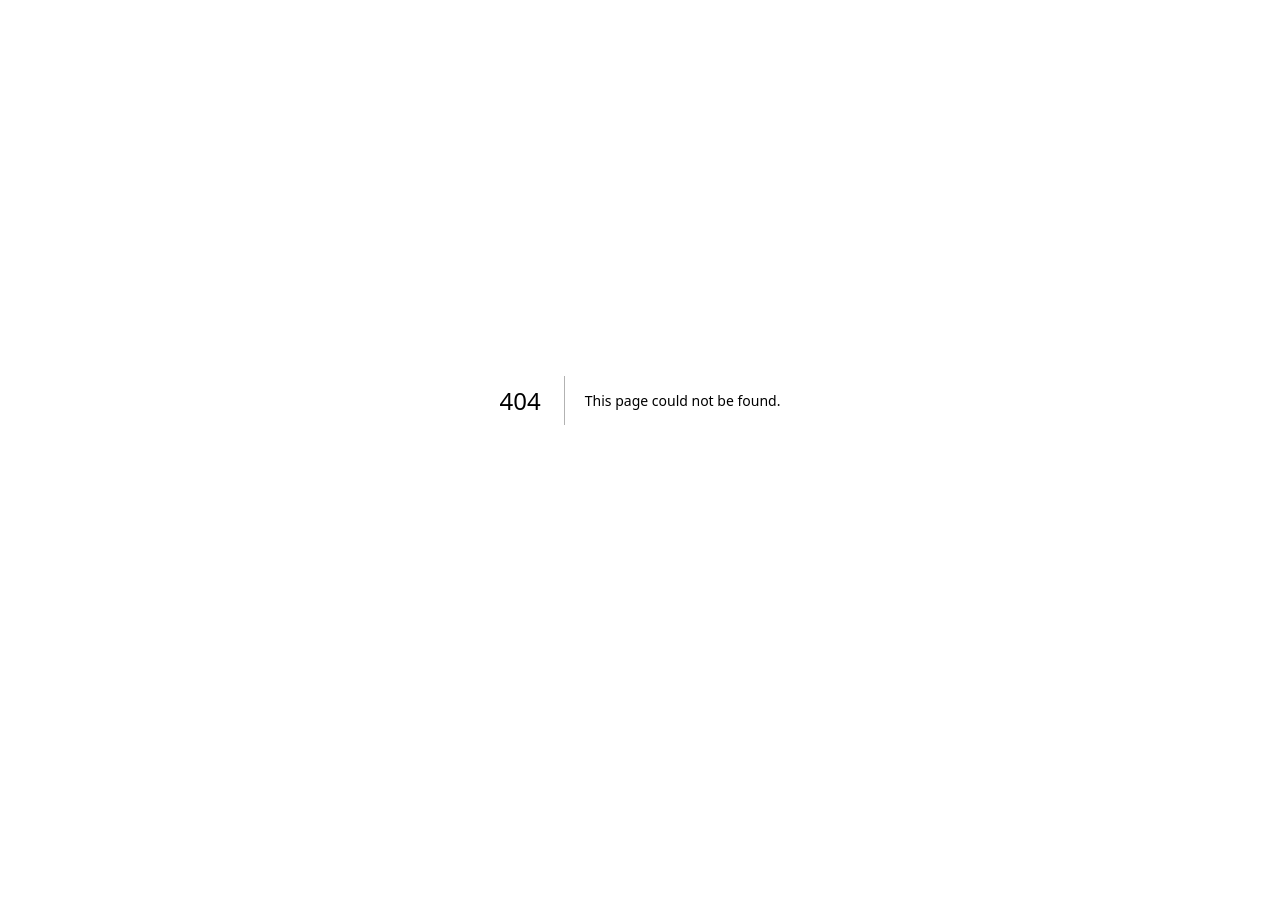
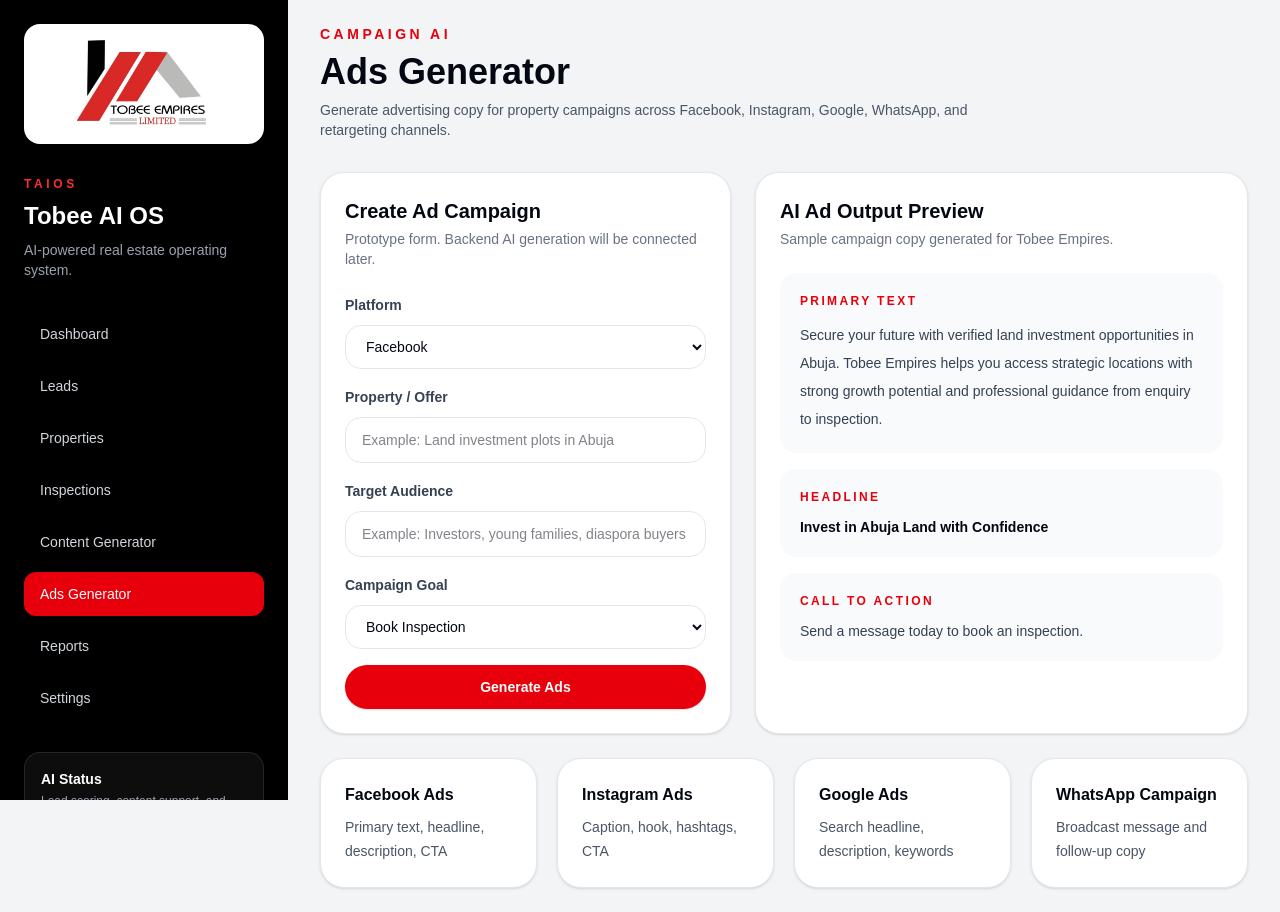
Before and after one commit to taios-dashboard/taios-dashboard, a Next.js app: page /ads-generator in a window 1280 px wide. Before the commit this address had no page. Before the commit the page ends 800 px from the top, so only its background shows below. Built offline with nearby package versions, Linux system fonts and the light colour scheme.

Commit message:
Add ads generator page

```diff
--- /dev/null
+++ b/src/app/ads-generator/page.tsx
@@ -0,0 +1,162 @@
+import Sidebar from "@/components/Sidebar";
+
+const adChannels = [
+  {
+    channel: "Facebook Ads",
+    output: "Primary text, headline, description, CTA",
+  },
+  {
+    channel: "Instagram Ads",
+    output: "Caption, hook, hashtags, CTA",
+  },
+  {
+    channel: "Google Ads",
+    output: "Search headline, description, keywords",
+  },
+  {
+    channel: "WhatsApp Campaign",
+    output: "Broadcast message and follow-up copy",
+  },
+];
+
+export default function AdsGeneratorPage() {
+  return (
+    <main className="min-h-screen bg-gray-100 text-gray-950">
+      <div className="flex">
+        <Sidebar />
+
+        <section className="min-h-screen flex-1 px-5 py-6 lg:px-8">
+          <header className="mb-8">
+            <p className="text-sm font-semibold uppercase tracking-[0.25em] text-red-600">
+              Campaign AI
+            </p>
+            <h1 className="mt-2 text-3xl font-bold text-gray-950 md:text-4xl">
+              Ads Generator
+            </h1>
+            <p className="mt-2 max-w-2xl text-sm text-gray-600">
+              Generate advertising copy for property campaigns across Facebook,
+              Instagram, Google, WhatsApp, and retargeting channels.
+            </p>
+          </header>
+
+          <section className="grid gap-6 xl:grid-cols-[1fr_1.2fr]">
+            <div className="rounded-3xl border border-gray-200 bg-white p-6 shadow-sm">
+              <h2 className="text-xl font-bold text-gray-950">
+                Create Ad Campaign
+              </h2>
+              <p className="mt-1 text-sm text-gray-500">
+                Prototype form. Backend AI generation will be connected later.
+              </p>
+
+              <div className="mt-6 space-y-4">
+                <div>
+                  <label className="text-sm font-semibold text-gray-700">
+                    Platform
+                  </label>
+                  <select className="mt-2 w-full rounded-2xl border border-gray-200 bg-white px-4 py-3 text-sm outline-none focus:border-red-500">
+                    <option>Facebook</option>
+                    <option>Instagram</option>
+                    <option>Google</option>
+                    <option>WhatsApp</option>
+                    <option>Retargeting Campaign</option>
+                  </select>
+                </div>
+
+                <div>
+                  <label className="text-sm font-semibold text-gray-700">
+                    Property / Offer
+                  </label>
+                  <input
+                    className="mt-2 w-full rounded-2xl border border-gray-200 px-4 py-3 text-sm outline-none focus:border-red-500"
+                    placeholder="Example: Land investment plots in Abuja"
+                  />
+                </div>
+
+                <div>
+                  <label className="text-sm font-semibold text-gray-700">
+                    Target Audience
+                  </label>
+                  <input
+                    className="mt-2 w-full rounded-2xl border border-gray-200 px-4 py-3 text-sm outline-none focus:border-red-500"
+                    placeholder="Example: Investors, young families, diaspora buyers"
+                  />
+                </div>
+
+                <div>
+                  <label className="text-sm font-semibold text-gray-700">
+                    Campaign Goal
+                  </label>
+                  <select className="mt-2 w-full rounded-2xl border border-gray-200 bg-white px-4 py-3 text-sm outline-none focus:border-red-500">
+                    <option>Book Inspection</option>
+                    <option>Generate Leads</option>
+                    <option>Promote Property</option>
+                    <option>Drive WhatsApp Enquiries</option>
+                  </select>
+                </div>
+
+                <button className="w-full rounded-full bg-red-600 px-5 py-3 text-sm font-bold text-white shadow-sm transition hover:bg-red-700">
+                  Generate Ads
+                </button>
+              </div>
+            </div>
+
+            <div className="rounded-3xl border border-gray-200 bg-white p-6 shadow-sm">
+              <h2 className="text-xl font-bold text-gray-950">
+                AI Ad Output Preview
+              </h2>
+              <p className="mt-1 text-sm text-gray-500">
+                Sample campaign copy generated for Tobee Empires.
+              </p>
+
+              <div className="mt-6 space-y-4">
+                <div className="rounded-2xl bg-gray-50 p-5">
+                  <p className="text-xs font-bold uppercase tracking-[0.2em] text-red-600">
+                    Primary Text
+                  </p>
+                  <p className="mt-3 text-sm leading-7 text-gray-700">
+                    Secure your future with verified land investment
+                    opportunities in Abuja. Tobee Empires helps you access
+                    strategic locations with strong growth potential and
+                    professional guidance from enquiry to inspection.
+                  </p>
+                </div>
+
+                <div className="rounded-2xl bg-gray-50 p-5">
+                  <p className="text-xs font-bold uppercase tracking-[0.2em] text-red-600">
+                    Headline
+                  </p>
+                  <p className="mt-3 text-sm font-semibold text-gray-950">
+                    Invest in Abuja Land with Confidence
+                  </p>
+                </div>
+
+                <div className="rounded-2xl bg-gray-50 p-5">
+                  <p className="text-xs font-bold uppercase tracking-[0.2em] text-red-600">
+                    Call To Action
+                  </p>
+                  <p className="mt-3 text-sm text-gray-700">
+                    Send a message today to book an inspection.
+                  </p>
+                </div>
+              </div>
+            </div>
+          </section>
+
+          <section className="mt-6 grid gap-5 md:grid-cols-2 xl:grid-cols-4">
+            {adChannels.map((item) => (
+              <div
+                key={item.channel}
+                className="rounded-3xl border border-gray-200 bg-white p-6 shadow-sm"
+              >
+                <h3 className="font-bold text-gray-950">{item.channel}</h3>
+                <p className="mt-2 text-sm leading-6 text-gray-600">
+                  {item.output}
+                </p>
+              </div>
+            ))}
+          </section>
+        </section>
+      </div>
+    </main>
+  );
+}
```
